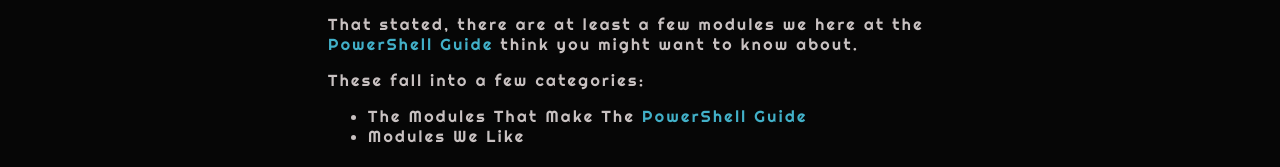
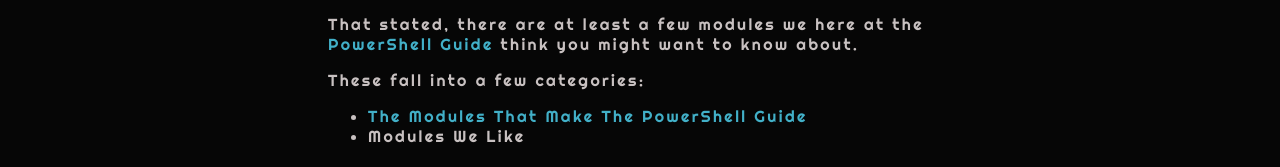
Before and after one commit to PowerShellGuides/PowerShellGuide, a Jekyll site: the page built from docs/PowerShell/Modules/index.markdown, in a window 1280 px wide. Shown: the part 1077-1244 px from the top of the page. Built offline with Jekyll 4.4.1, drawn with Linux system fonts in a browser that asks for light colours; part of the change alters nothing that is shown.

```diff
--- a/docs/PowerShell/Modules/index.markdown
+++ b/docs/PowerShell/Modules/index.markdown
@@ -38,5 +38,5 @@ That stated, there are at least a few modules we here at the [PowerShell Guide](
 
 These fall into a few categories:
 
-* The Modules That Make The [PowerShell Guide](/PowerShell/Guide)
+* [The Modules That Make The PowerShell Guide](/PowerShell/Modules/The-Modules-That-Make-The-PowerShell-Guide)
 * Modules We Like
```
